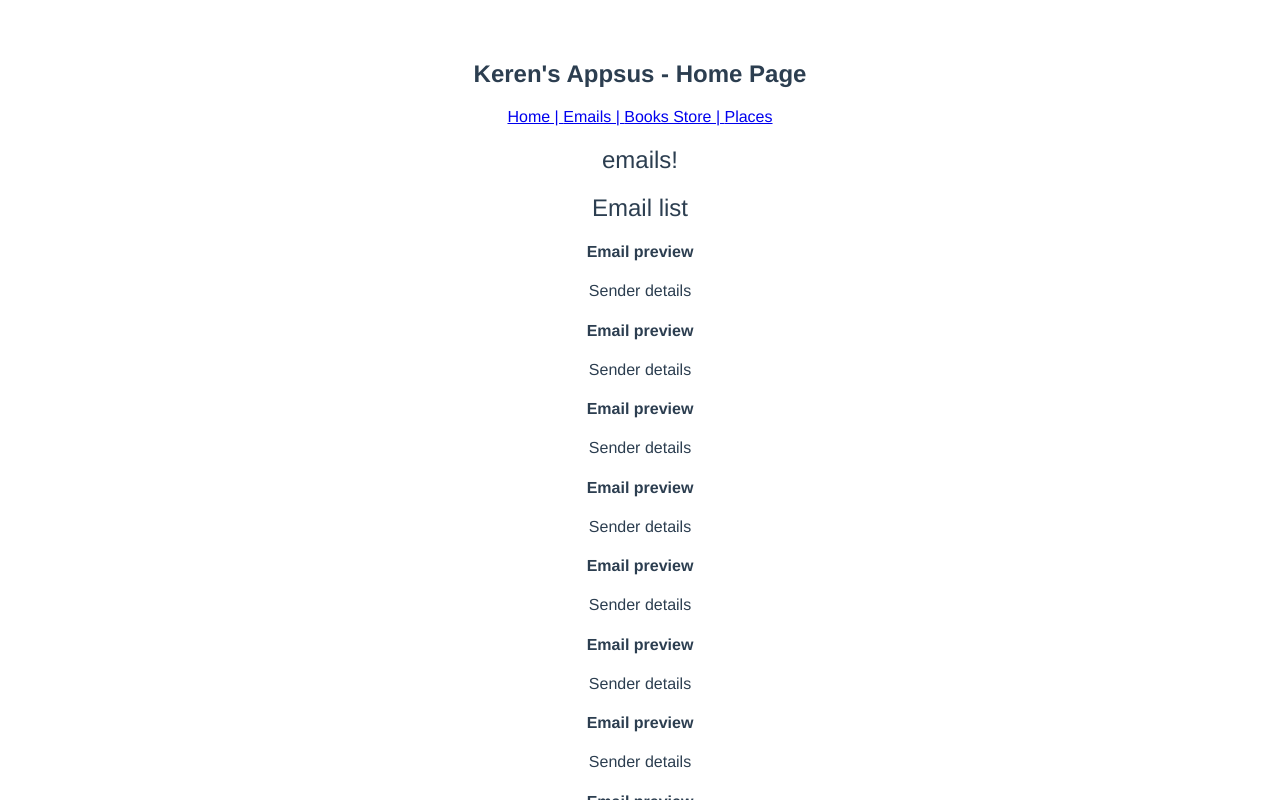
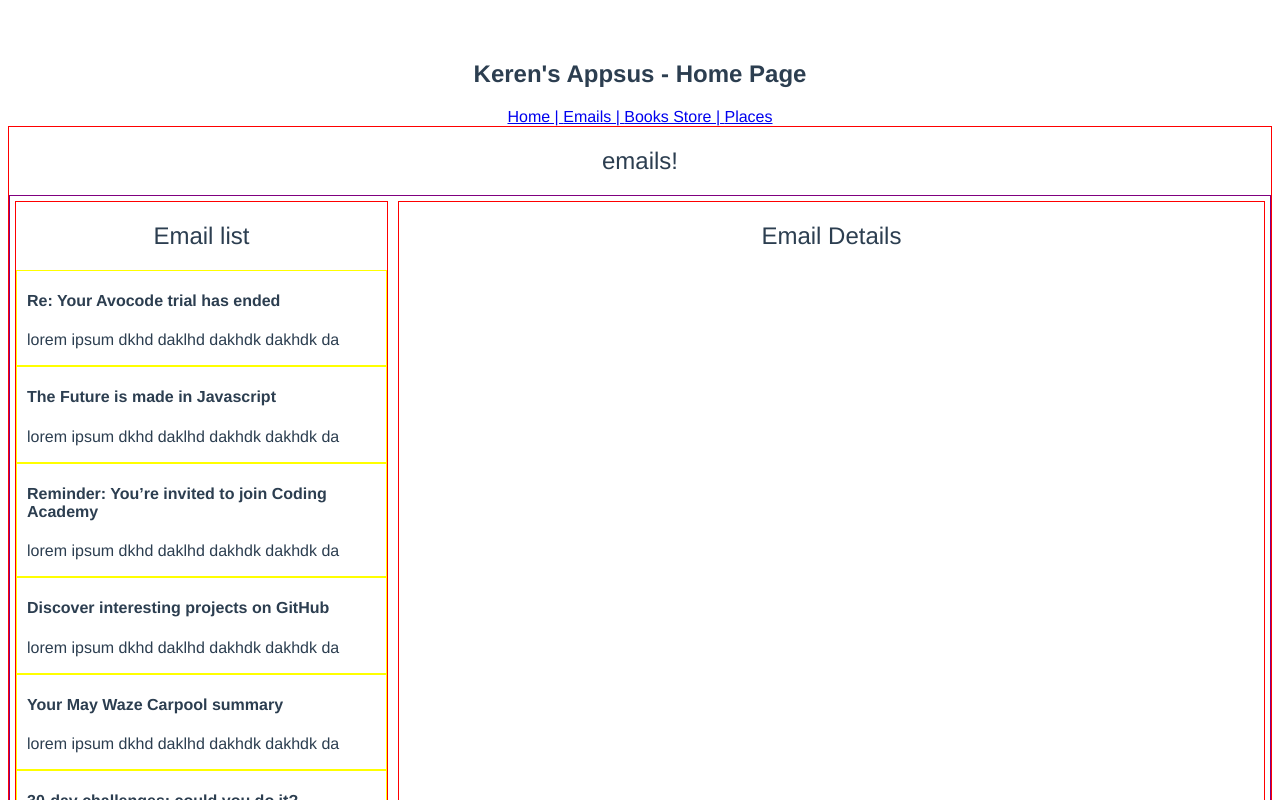
Before and after one commit to kerendot/appsus, a Vue app: page /#/email in a window 1280 px wide. Shown: the top 800 px of the page. Built offline with nearby package versions, Linux system fonts and the light colour scheme.

Commit message:
email service added - data created

```diff
--- a/index.html
+++ b/index.html
@@ -3,9 +3,12 @@
   <head>
     <meta charset="utf-8">
     <title>appsus</title>
+    <!--<link rel="stylesheet" href="dist/static/css/style.css">-->
   </head>
   <body>
     <div id="app"></div>
     <!-- built files will be auto injected -->
   </body>
+
+
 </html>
--- a/src/components/book/CartDetails.vue
+++ b/src/components/book/CartDetails.vue
@@ -24,7 +24,7 @@
 <script>
 import CartService from '../../services/book/cart.service';
 import CartItem from './CartItem';
-import CheckOut from './Checkout';
+import CheckOut from './CheckOut';
 
 export default {
     name: 'cart-details',
--- a/src/components/email/EmailApp.vue
+++ b/src/components/email/EmailApp.vue
@@ -1,9 +1,11 @@
 <template>
   <div class="home">
     <h2>emails!</h2>
-    <email-list></email-list>
-    <email-details></email-details>
-    <email-status></email-status>
+    <div class="email-box flex">
+      <email-list class="email-list"></email-list>
+      <email-details class="email-details"></email-details>
+    </div>
+    <email-status class="email-status"></email-status>
   </div>
 </template>
 
@@ -29,7 +31,33 @@ export default {
 </script>
 
 <!-- Add "scoped" attribute to limit CSS to this component only -->
-<style scoped>
+<style lang="scss" scoped>
+
+.flex {
+  display: flex;
+}
+
+.home {
+  border: 1px solid red;
+  .email-box {
+    border: 1px solid purple;
+    flex-direction: row;
+    .email-list {
+    width: 30%;
+    margin: 5px;
+    }
+  .email-details {
+    width: 70%;
+    margin: 5px;
+
+    }
+  }
+
+  .email-status {
+    width: 100%;
+  }
+}
+
 h1, h2 {
   font-weight: normal;
 }
--- a/src/components/email/EmailList.vue
+++ b/src/components/email/EmailList.vue
@@ -1,27 +1,45 @@
 <template>
   <div class="home">
     <h2>Email list</h2>
-    <email-preview></email-preview>
-    <email-preview></email-preview>
-    <email-preview></email-preview>
-    <email-preview></email-preview>
-    <email-preview></email-preview>
-    <email-preview></email-preview>
-    <email-preview></email-preview>
-    <email-preview></email-preview>
+    <email-preview v-for="currEmail in emailsToDisplay"
+    :key="currEmail.id"
+    :email="currEmail"
+    @delete="deleteEmail(currEmail)">
+    </email-preview>
   </div>
 </template>
 
 <script>
 import EmailPreview from './EmailPreview'
+import EmailService from '../../services/email/email.service';
 
 export default {
   name: 'email-list',
   components: {
     EmailPreview
-  }
+  },
+
+  created() {
+      EmailService.getEmails().then(emails => {
+          this.emails = emails;
+      })
+  },
+  data() {
+    return {
+    emails: null
+    }
+  },
+  computed: {
+        emailsToDisplay: function () {
+            if (this.filterBy) {
+                return this.emails.filter(email =>
+                    email.subject.toLowerCase().includes(this.filterBy.subject.toLowerCase())
+                );
+            }
+            else return this.emails;
+        }
+    },
 }
-
 </script>
 
 <!-- Add "scoped" attribute to limit CSS to this component only -->
--- a/src/components/email/EmailPreview.vue
+++ b/src/components/email/EmailPreview.vue
@@ -1,7 +1,9 @@
 <template>
-  <div class="home">
-    <h4>Email preview</h4>
-    <p>Sender details</p>
+  <div class="single-email home">
+    <h4>{{email.subject}}</h4>
+    <p>{{email.body}}</p>
+
+
 
   </div>
 </template>
@@ -10,12 +12,20 @@
 
 export default {
   name: 'email-preview',
+  props:['email']
 }
 
 </script>
 
 <!-- Add "scoped" attribute to limit CSS to this component only -->
 <style scoped>
+
+.single-email {
+  text-align: left;
+  padding-left: 10px;
+  border: 1px solid yellow;
+}
+
 h1, h2 {
   font-weight: normal;
 }
--- /dev/null
+++ b/src/services/email/email.service.js
@@ -0,0 +1,78 @@
+
+// Client Side State of the store
+// Kind of caching...
+var emails = [];
+
+function getEmails() {
+  return new Promise(resolve => {
+    // simple caching mechanism
+    if (emails.length) {
+      resolve(emails);
+    }
+    else {
+      setTimeout(() => {
+        emails = generateEmails();
+        resolve(emails);
+      }, 500);
+    }
+
+  });
+}
+
+function getEmailById(emailId) {
+  return getEmails().then(emails => {
+    const email = emails.find(email => emailId === email.id);
+    return email;
+  });
+}
+
+function deleteEmail(email) {
+  console.log('Deleting the email', email)
+  var idx = emails.indexOf(email)
+  emails.splice(idx, 1);
+}
+
+function getNext(email) {
+    // select next in a cyclic way
+    var idx = emails.indexOf(email);
+    return (idx < emails.length-1)?
+          emails[idx+1] : emails[0];
+}
+
+function saveEmail(email) {
+  var idx = emails.findIndex(currEmail => currEmail.id === email.id);
+  //if this is a new email
+  if (idx === -1) emails.push(email);
+  //if this is edit of existing email
+  else emails.splice(idx, 1, email);
+}
+
+
+// Used to create local data with no AJAX
+function generateEmails() {
+  const subject = ['Re: Your Avocode trial has ended',
+                  'The Future is made in Javascript',
+                  'Reminder: You’re invited to join Coding Academy',
+                  'Discover interesting projects on GitHub',
+                  'Your May Waze Carpool summary',
+                  '30-day challenges: could you do it?'];
+
+  return subject.map(generateEmail);
+}
+
+function generateEmail(subject, i) {
+  return {
+    id: i + 1,
+    subject: `${subject}`,
+    body: `lorem ipsum dkhd daklhd dakhdk dakhdk da`,
+    isRead: false
+  }
+}
+
+
+export default {
+  getEmails,
+  deleteEmail,
+  getNext,
+  saveEmail
+}
```
